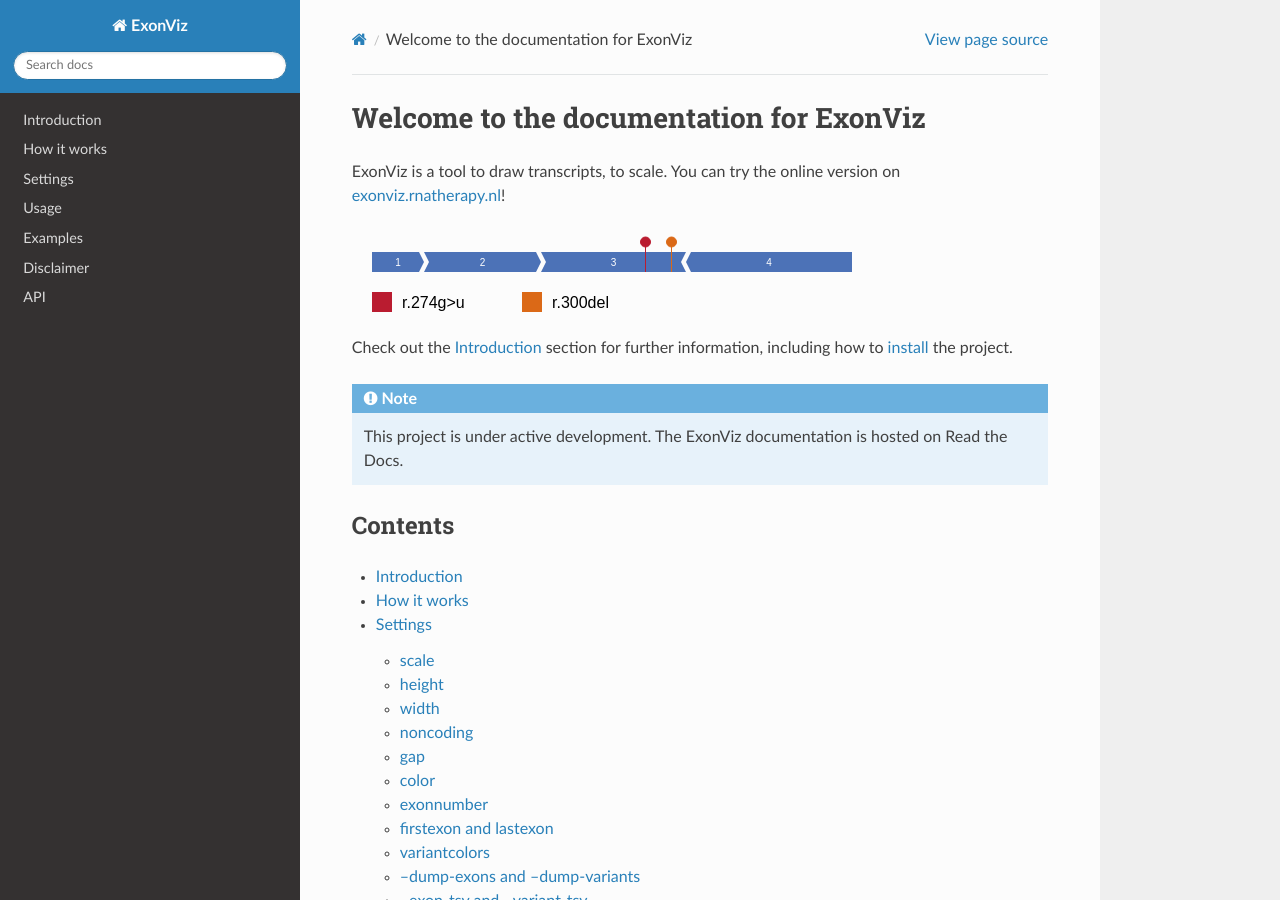
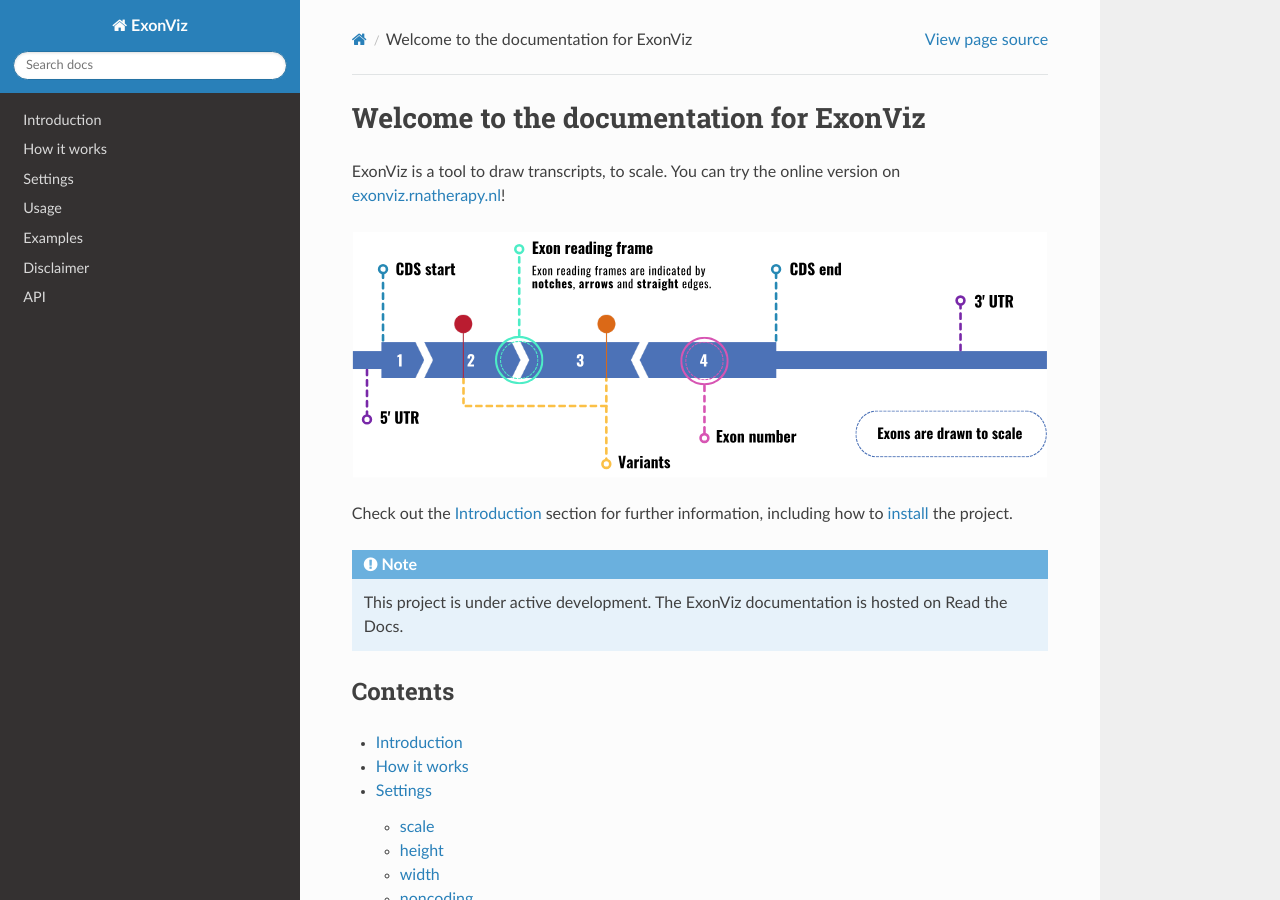
Before and after one commit to DCRT-LUMC/exonviz, a Sphinx documentation site: the page built from docs/source/index.rst, in a window 1280 px wide and 900 px high. Built offline with Sphinx 7.4.7 and the Read the Docs theme 3.1.0, drawn with Linux system fonts in a browser that asks for light colours.

Commit message:
Add graphical abstract to the docs

```diff
--- a/docs/source/index.rst
+++ b/docs/source/index.rst
@@ -4,7 +4,7 @@
 ExonViz is a tool to draw transcripts, to scale. You can try the online version on
 `exonviz.rnatherapy.nl <https://exonviz.rnatherapy.nl>`_!
 
-.. image:: ../figures/SDHD.svg
+.. image:: ../figures/abstract.svg
 
 Check out the :doc:`introduction` section for further information, including
 how to :ref:`install<installation>` the project.
```
Also changed, not shown: docs/figures/abstract.svg (added).
